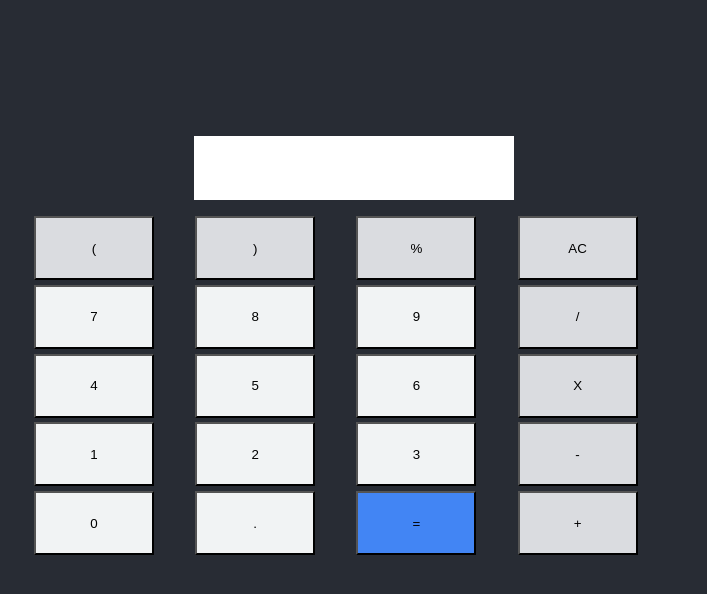
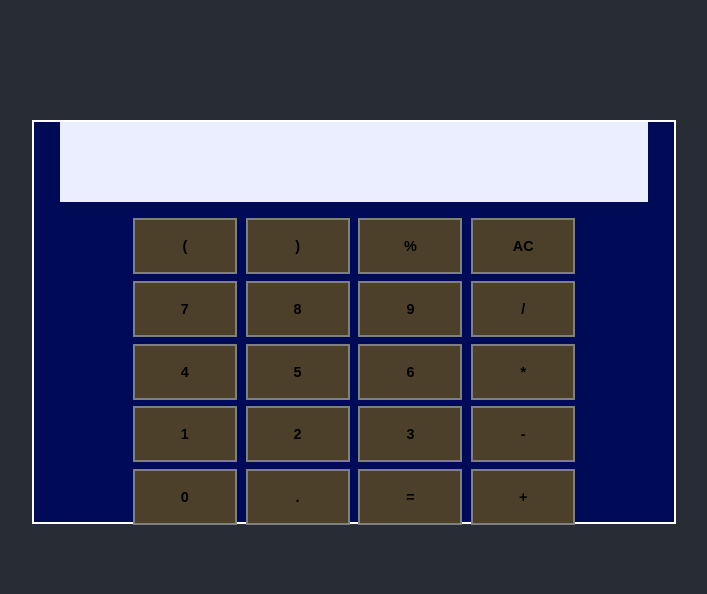
Before and after one commit to domq077/calculatorApp, a React (Create React App) app: page / in a window 1280 px wide. Shown: the top 594 px of the page, without its empty margins (286-993 px from the left). Built offline with nearby package versions, Linux system fonts and the light colour scheme.

Commit message:
add basic style to compnents

```diff
--- a/src/components/Button.js
+++ b/src/components/Button.js
@@ -2,9 +2,13 @@ import React from 'react';
 import styled from 'styled-components';
 
 const ButtonCalc = styled.button`
-    background: ${props => props.buttonColor || '#f1f3f4'};
-    width: 7.5rem;
-    height: 4rem;
+    background: #4D402B;
+    width: 6.5rem;
+    height: 3.5rem;
+    margin: 0 2px 2px 2px;
+    border: 2px solid gray;
+    font-weight: 700;
+    font-size: .9rem
 `;
 const Button = ({value, onClick, buttonColor}) => (
     <ButtonCalc
--- a/src/components/Device.js
+++ b/src/components/Device.js
@@ -10,7 +10,9 @@ const Container = styled.div`
     width: 50vw;
     height: 50vh;
     margin: 0 auto;
-    padding-top: 15vh;
+    margin-top: 15vh;
+    border: 2px solid white;
+    background: #000B57;
 `;
 
 const Device = ({onClick, calculate, reset}) => {
--- a/src/components/Input.js
+++ b/src/components/Input.js
@@ -2,10 +2,11 @@ import React from 'react';
 import styled from 'styled-components';
 
 const Result = styled.div`
-    width: 20vw;
+    width: 46vw;
+    height: 5rem;
     background: white;
-    padding: 2rem;
-    margin: 1rem;
+    margin-bottom: 1rem;
+    background: #EAEEFF;
 `;
 
 const Input = ({result}) => (
--- a/src/components/Keyboard.js
+++ b/src/components/Keyboard.js
@@ -5,34 +5,31 @@ import Button from './Button';
 const Container = styled.div`
     display: grid;
     grid-template: repeat(5, 1fr) / repeat(4, 1fr);
-    width: 50vw;
-    height: 50vh:
-    border: 2px solid darkblue;
     gap: .3rem;
 `;
 
 const Keyboard = ({onClick}) => (
     <Container>
-            <Button buttonColor="#dadce0" value='(' onClick={e => onClick(e.target.value)}/>
-            <Button buttonColor="#dadce0" value=')' onClick={e => onClick(e.target.value)}/>
-            <Button buttonColor="#dadce0" value='%' onClick={e => onClick(e.target.value)}/>
-            <Button buttonColor="#dadce0" value='AC' onClick={e => onClick(e.target.value)}/>
+            <Button value='(' onClick={e => onClick(e.target.value)}/>
+            <Button value=')' onClick={e => onClick(e.target.value)}/>
+            <Button value='%' onClick={e => onClick(e.target.value)}/>
+            <Button value='AC' onClick={e => onClick(e.target.value)}/>
             <Button value='7' onClick={e => onClick(e.target.value)}/>
             <Button value='8' onClick={e => onClick(e.target.value)}/>
             <Button value='9' onClick={e => onClick(e.target.value)}/>
-            <Button buttonColor="#dadce0" value='/' onClick={e => onClick(e.target.value)}/>
+            <Button value='/' onClick={e => onClick(e.target.value)}/>
             <Button value='4' onClick={e => onClick(e.target.value)}/>
             <Button value='5' onClick={e => onClick(e.target.value)}/>
             <Button value='6' onClick={e => onClick(e.target.value)}/>
-            <Button buttonColor="#dadce0" value='X' onClick={e => onClick(e.target.value)}/>
+            <Button value='*' onClick={e => onClick(e.target.value)}/>
             <Button value='1' onClick={e => onClick(e.target.value)}/>
             <Button value='2' onClick={e => onClick(e.target.value)}/>
             <Button value='3' onClick={e => onClick(e.target.value)}/>
-            <Button buttonColor="#dadce0" value='-' onClick={e => onClick(e.target.value)}/>
+            <Button value='-' onClick={e => onClick(e.target.value)}/>
             <Button value='0' onClick={e => onClick(e.target.value)}/>
             <Button value='.' onClick={e => onClick(e.target.value)}/>
-            <Button buttonColor="#4285f4" value='=' onClick={e => onClick(e.target.value)}/>
-            <Button buttonColor="#dadce0" value='+' onClick={e => onClick(e.target.value)}/>
+            <Button value='=' onClick={e => onClick(e.target.value)}/>
+            <Button value='+' onClick={e => onClick(e.target.value)}/>
     </Container>
 );
 
```
